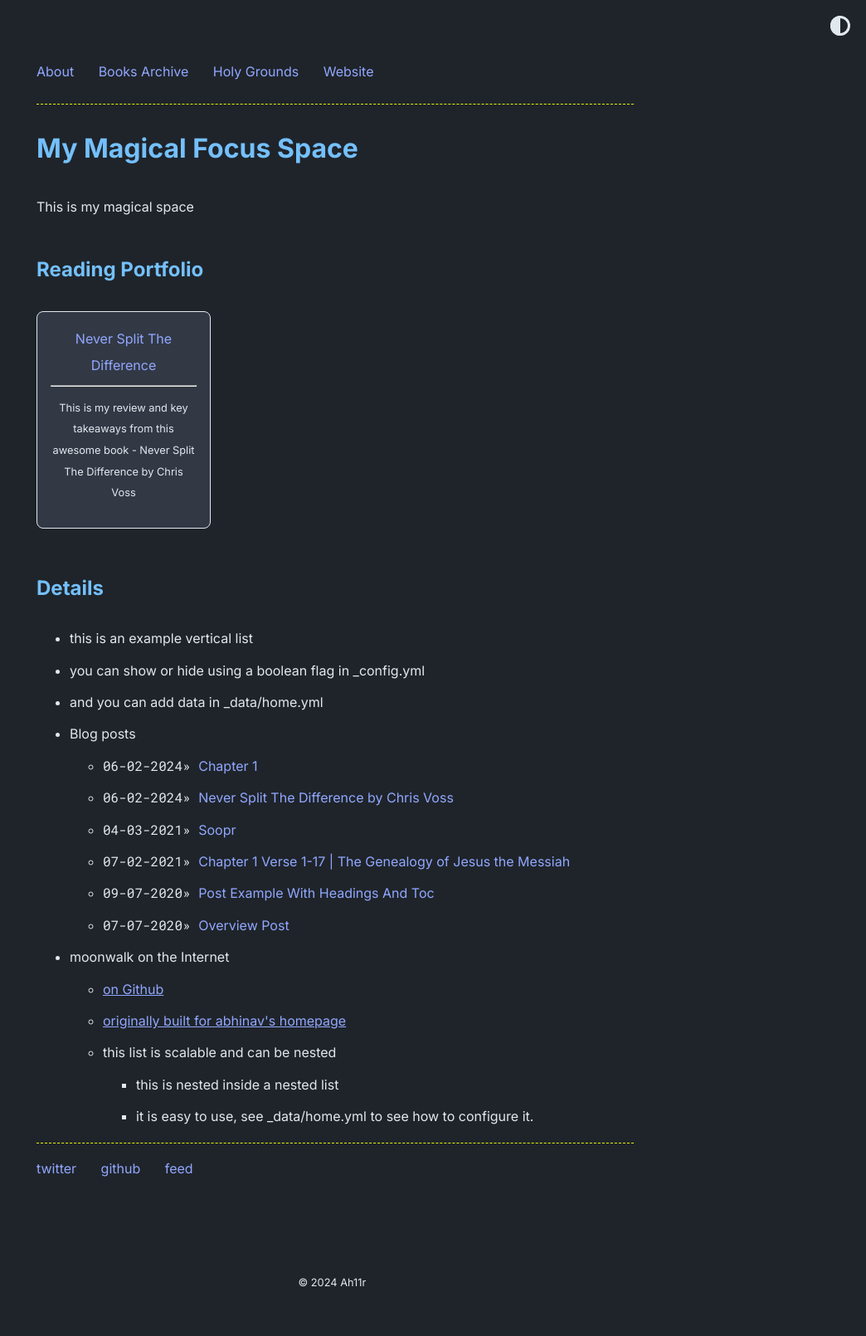
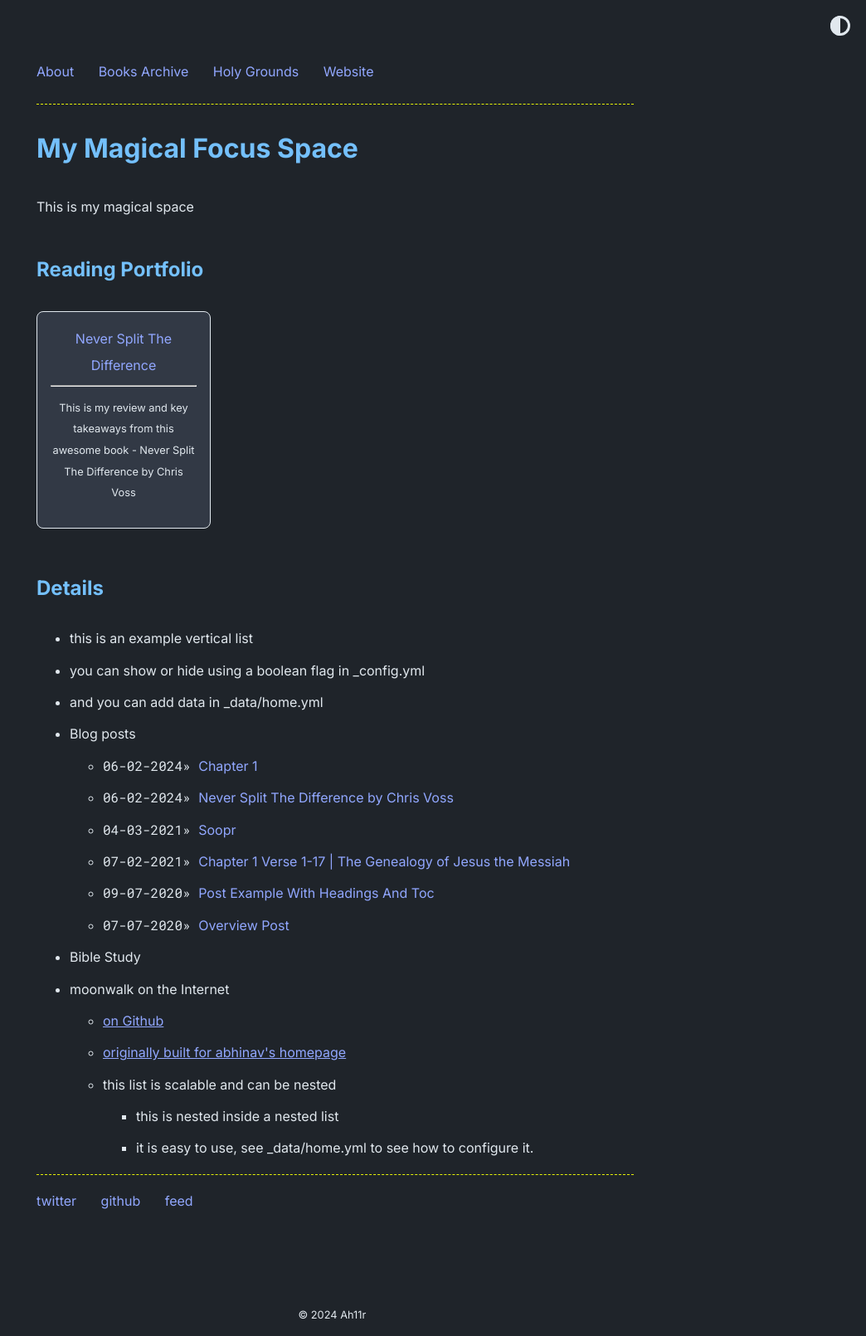
Before and after one commit to Ah11r/swiftlyblue, a Jekyll site: the page built from index.md, in a window 1280 px wide. Shown: the whole page at 83% size, without its empty margins (236-1280 px from the left). Built offline with Jekyll 4.4.1, drawn with Linux system fonts in a browser that asks for light colours; before the commit the page ends 1572 px from its top, so only the background shows below that.

Commit message:
postlist

```diff
--- a/_data/home.yml
+++ b/_data/home.yml
@@ -61,6 +61,10 @@ misc_entries:
     post_list: true
     url: false
 
+  - title: Bible Study
+    bpost_list: true
+    url: false
+
   - title: moonwalk on the Internet
     url: false
     entries:
```
